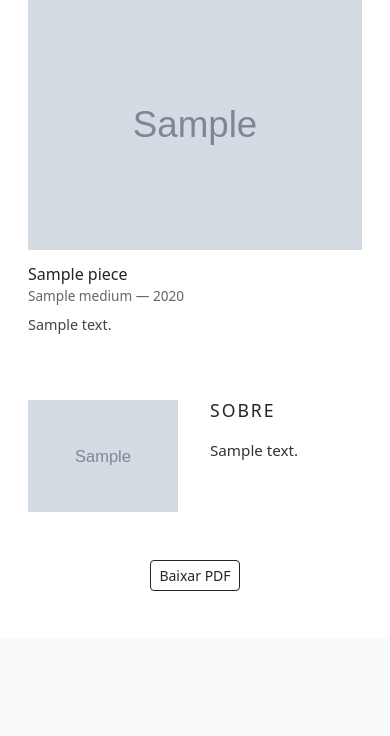
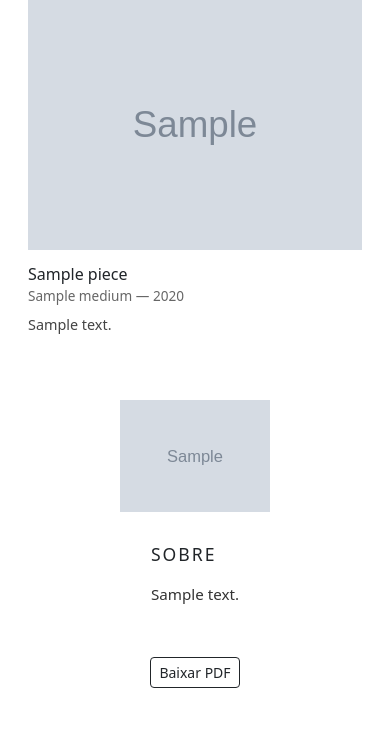
Before and after one commit to h3nnn4n/neo-personal-website, a Django app: template website/app/templates/portfolio.html in a window 390 px wide. Shown: the part 268-1004 px from the top of the page. Before the commit the page ends 859 px from the top, so only its background shows below. Run offline with Django 4.2, Linux system fonts and the light colour scheme; the template is opened without the code that fills it: most values are stand-ins (such as "Sample title", 1, 10 or a date in 2020); grey boxes marked "Sample" are stand-in pictures.

Commit message:
Responsiveness

```diff
--- a/website/app/templates/portfolio.html
+++ b/website/app/templates/portfolio.html
@@ -89,6 +89,13 @@
     color: #333;
   }
 
+  @media (max-width: 576px) {
+    .portfolio-bio {
+      flex-direction: column;
+      align-items: center;
+    }
+  }
+
   .portfolio-pdf-link {
     text-align: center;
     margin: 2rem 0 3rem;
```
